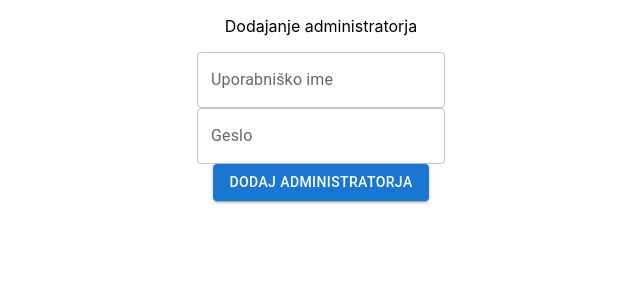
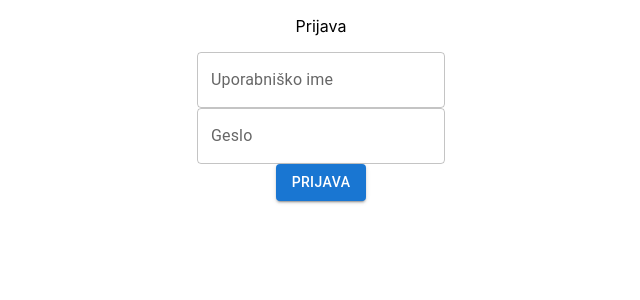
Before and after one commit to gajciii/Auxilium, a React (Create React App) app in the folder Auxilium/frontend/: page /administrator in a window 1280 px wide. Shown: the top 300 px of the page, without its empty margins (319-959 px from the left). Built offline with nearby package versions, Linux system fonts and the light colour scheme.

Commit message:
Prijava admina

```diff
--- a/Auxilium/frontend/src/components/Administrator/Administrator.js
+++ b/Auxilium/frontend/src/components/Administrator/Administrator.js
@@ -1,39 +1,26 @@
-import { Button, TextField } from "@mui/material";
+// Administrator/Administrator.js
 import React, { useState } from "react";
-import api from "../../services/api";
+import Prijava from "./Prijava"; // Uvozi tvojo Prijava komponento
 
 const Administrator = () => {
-    const [uporabniskoIme, setUporabniskoIme] = useState("");
-    const [geslo, setGeslo] = useState("");
+  const [jePrijavljen, setJePrijavljen] = useState(false);
 
-    const dodajAdministratorja = () => {
-        api.post("/administratorji/dodajAdministratorja", {
-            uporabniskoIme: uporabniskoIme,
-            geslo: geslo
-        })
-            .then((result) => console.log(result.data))
-            .catch(error => console.error('AxiosError:', error));
-    }
+  const obdelajPrijava = () => {
+    setJePrijavljen(true);
+  };
 
-    return (
+  return (
+    <div>
+      {!jePrijavljen ? (
+        <Prijava onPrijava={obdelajPrijava} />
+      ) : (
         <div>
-            <p>Dodajanje administratorja</p>
-            <TextField
-                variant="outlined"
-                value={uporabniskoIme}
-                onChange={(event) => setUporabniskoIme(event.target.value)}
-                label="Uporabniško ime"
-            /><br />
-            <TextField
-                variant="outlined"
-                value={geslo}
-                onChange={(event) => setGeslo(event.target.value)}
-                label="Geslo"
-                type="password"
-            /><br />
-            <Button variant="contained" onClick={dodajAdministratorja}>Dodaj administratorja</Button>
+          <p>Uporabnik prijavljen</p>
+          {/* Tukaj lahko dodate druge komponente, ki jih potrebujete */}
         </div>
-    );
+      )}
+    </div>
+  );
 };
 
 export default Administrator;
--- /dev/null
+++ b/Auxilium/frontend/src/components/Administrator/Prijava.js
@@ -0,0 +1,45 @@
+// Administrator/Prijava.js
+import React, { useState } from "react";
+import { Button, TextField } from "@mui/material";
+import AuthService from "../../services/AuthService";
+
+const Prijava = ({ onPrijava }) => {
+  const [uporabniskoIme, setUporabniskoIme] = useState("");
+  const [geslo, setGeslo] = useState("");
+
+  const handlePrijava = async () => {
+    try {
+      const response = await AuthService.login({
+        uporabniskoIme: uporabniskoIme,
+        geslo: geslo,
+      });
+
+      console.log(response); // Obdelaj uspešno prijavo (npr. shranjevanje žetona, preusmeritev itd.)
+      onPrijava(); // Obvesti nadrejeno komponento o uspešni prijavi
+    } catch (error) {
+      console.error("Napaka pri prijavi:", error.message); // Obdelaj napako pri prijavi
+    }
+  };
+
+  return (
+    <div>
+      <p>Prijava</p>
+      <TextField
+        variant="outlined"
+        value={uporabniskoIme}
+        onChange={(event) => setUporabniskoIme(event.target.value)}
+        label="Uporabniško ime"
+      /><br />
+      <TextField
+        variant="outlined"
+        value={geslo}
+        onChange={(event) => setGeslo(event.target.value)}
+        label="Geslo"
+        type="password"
+      /><br />
+      <Button variant="contained" onClick={handlePrijava}>Prijava</Button>
+    </div>
+  );
+};
+
+export default Prijava;
--- /dev/null
+++ b/Auxilium/frontend/src/services/AuthService.js
@@ -0,0 +1,26 @@
+// services/AuthService.js
+import axios from "axios";
+
+const api = axios.create({
+   baseURL: process.env.REACT_APP_BASE_URL,
+   timeout: 30000,
+   headers: {
+       "Content-Type": "application/json",
+       Accept: "application/json",
+   },
+});
+
+const login = async (credentials) => {
+  try {
+    const response = await api.post("/administratorji/prijava", credentials);
+    return response.data;
+  } catch (error) {
+    throw error;
+  }
+};
+
+const AuthService = {
+  login,
+};
+
+export default AuthService;
--- a/Auxilium/frontend/src/services/api.js
+++ b/Auxilium/frontend/src/services/api.js
@@ -1,4 +1,5 @@
 import axios from "axios";
+
 const api = axios.create({
    baseURL: process.env.REACT_APP_BASE_URL,
    timeout: 30000,
@@ -7,4 +8,10 @@ const api = axios.create({
        Accept: "application/json",
    },
 });
+
+
+export const dodajNesreco = (nesrecaData) => {
+  return api.post("/administratorji", nesrecaData);
+};
+
 export default api;
```
Also changed, not shown: Auxilium/frontend/src/components/routing/Routing.js (+9 -9 lines), 1 other file (tests, documents, lock files or other folders).
